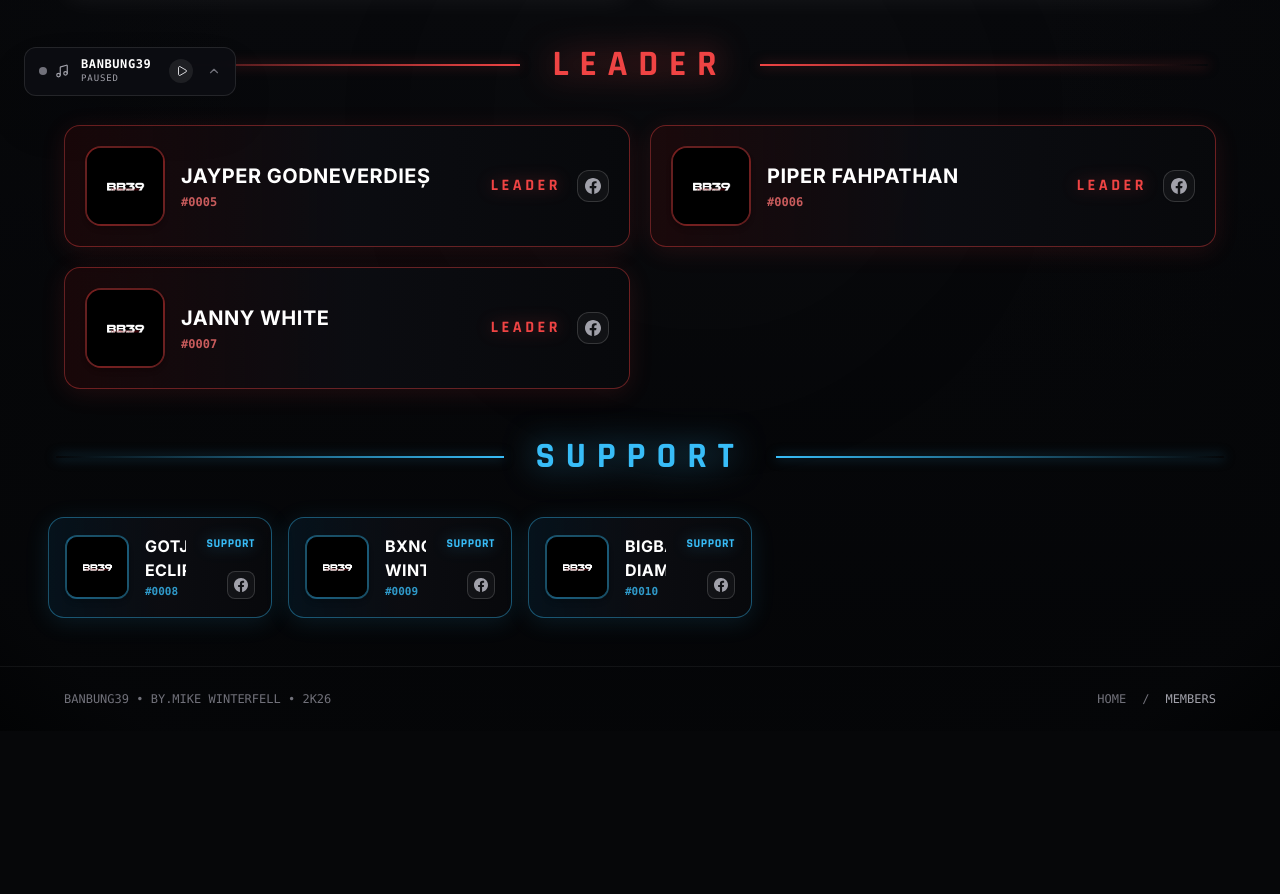
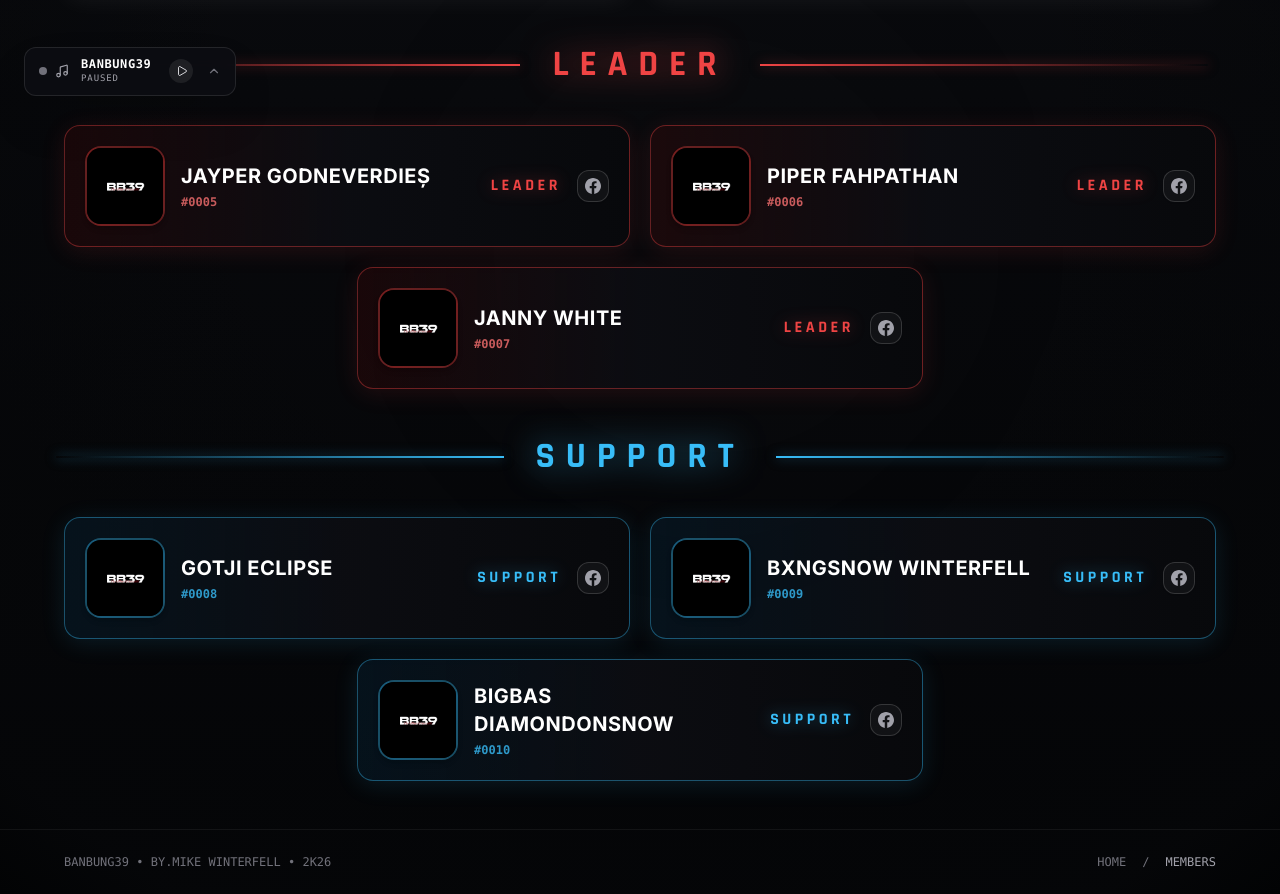
Before and after one commit to Orinn1/Banbung39, a Next.js app: page /members in a window 1280 px wide. Shown: the part 680-1574 px from the top of the page. Before the commit the page ends 1411 px from the top, so only its background shows below. Built offline with nearby package versions, Linux system fonts and the light colour scheme; a web font is replaced by a local one.

Commit message:
Center bottom card in Leader and Support, make Support cards the same wide size

```diff
--- a/app/members/page.tsx
+++ b/app/members/page.tsx
@@ -215,65 +215,69 @@ export default function MembersPage() {
           </div>
         ) : (
           <div className="space-y-12">
-            {/* 1. FOUNDER SECTION (Wide / 2-Column Layout) */}
+            {/* 1. FOUNDER SECTION (Wide Cards - 2 Columns) */}
             {(selectedRole === 'All' || selectedRole === 'Founder') && founderList.length > 0 && (
               <section>
                 <SectionHeader title="FOUNDER" role="Founder" />
-                <div className="grid grid-cols-1 md:grid-cols-2 gap-5 max-w-6xl mx-auto">
+                <div className="flex flex-wrap justify-center gap-5 max-w-6xl mx-auto">
                   {founderList.map((m) => (
+                    <div key={m.id} className="w-full md:w-[calc(50%-10px)]">
                       <MemberCard
-                      key={m.id}
                         member={m}
                         variant="wide"
                       />
+                    </div>
                   ))}
                 </div>
               </section>
             )}
 
-            {/* 2. LEADER SECTION (2-Column Layout) */}
+            {/* 2. LEADER SECTION (Wide Cards - 2 on top, 1 centered at bottom) */}
             {(selectedRole === 'All' || selectedRole === 'Leader') && leaderList.length > 0 && (
               <section>
                 <SectionHeader title="LEADER" role="Leader" />
-                <div className="grid grid-cols-1 md:grid-cols-2 gap-5 max-w-6xl mx-auto">
+                <div className="flex flex-wrap justify-center gap-5 max-w-6xl mx-auto">
                   {leaderList.map((m) => (
+                    <div key={m.id} className="w-full md:w-[calc(50%-10px)]">
                       <MemberCard
-                      key={m.id}
                         member={m}
                         variant="wide"
                       />
+                    </div>
                   ))}
                 </div>
               </section>
             )}
 
-            {/* 3. SUPPORT SECTION (5-Column Layout) */}
+            {/* 3. SUPPORT SECTION (Same size as Leader - 2 on top, 1 centered at bottom) */}
             {(selectedRole === 'All' || selectedRole === 'Support') && supportList.length > 0 && (
               <section>
                 <SectionHeader title="SUPPORT" role="Support" />
-                <div className="grid grid-cols-1 sm:grid-cols-2 md:grid-cols-3 lg:grid-cols-4 xl:grid-cols-5 gap-4">
+                <div className="flex flex-wrap justify-center gap-5 max-w-6xl mx-auto">
                   {supportList.map((m) => (
+                    <div key={m.id} className="w-full md:w-[calc(50%-10px)]">
                       <MemberCard
-                      key={m.id}
                         member={m}
-                      variant="compact"
+                        variant="wide"
                       />
+                    </div>
                   ))}
                 </div>
               </section>
             )}
 
-            {/* 4. MEMBERS SECTION (5-Column Layout) */}
+            {/* 4. MEMBERS SECTION (Wide Cards) */}
             {(selectedRole === 'All' || selectedRole === 'Member') && regularMemberList.length > 0 && (
               <section>
                 <SectionHeader title="MEMBERS" role="Member" />
-                <div className="grid grid-cols-1 sm:grid-cols-2 md:grid-cols-3 lg:grid-cols-4 xl:grid-cols-5 gap-4">
+                <div className="flex flex-wrap justify-center gap-5 max-w-6xl mx-auto">
                   {regularMemberList.map((m) => (
+                    <div key={m.id} className="w-full md:w-[calc(50%-10px)]">
                       <MemberCard
-                      key={m.id}
                         member={m}
-                      variant="compact"
+                        variant="wide"
                       />
+                    </div>
                   ))}
                 </div>
               </section>
```
Lines whose indentation alone changed are shown as unchanged.
